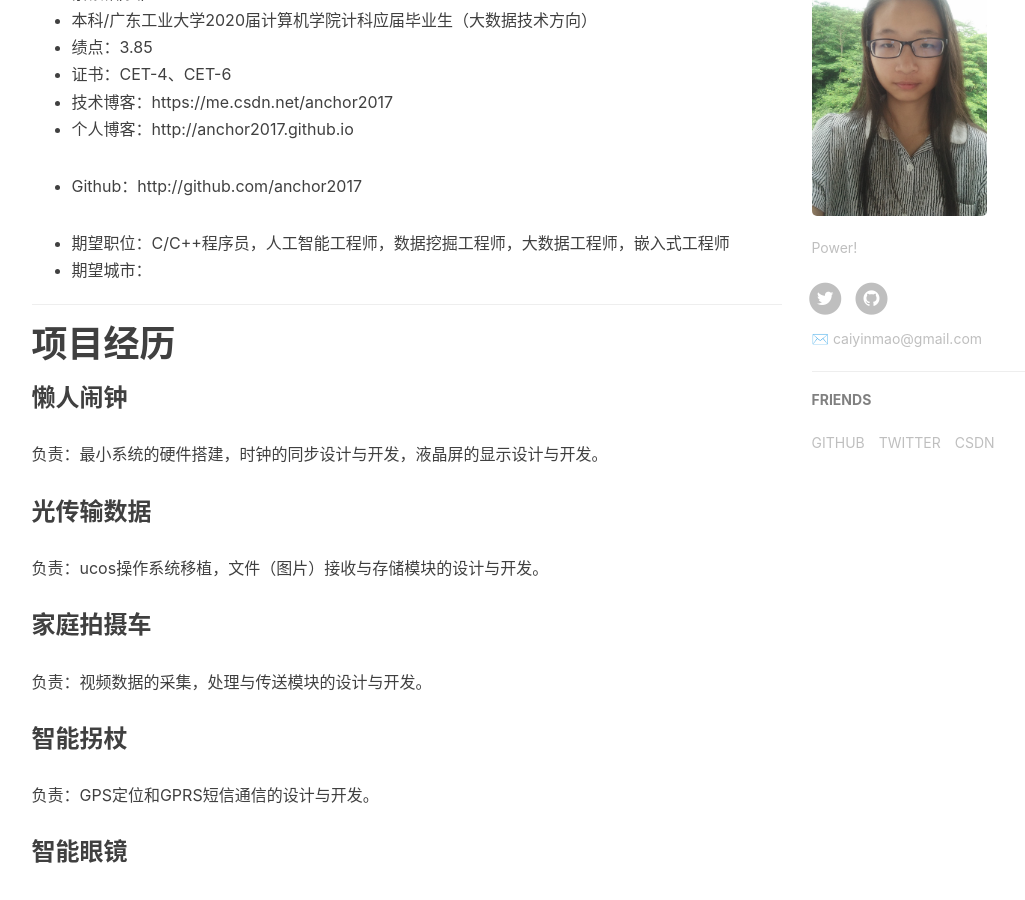
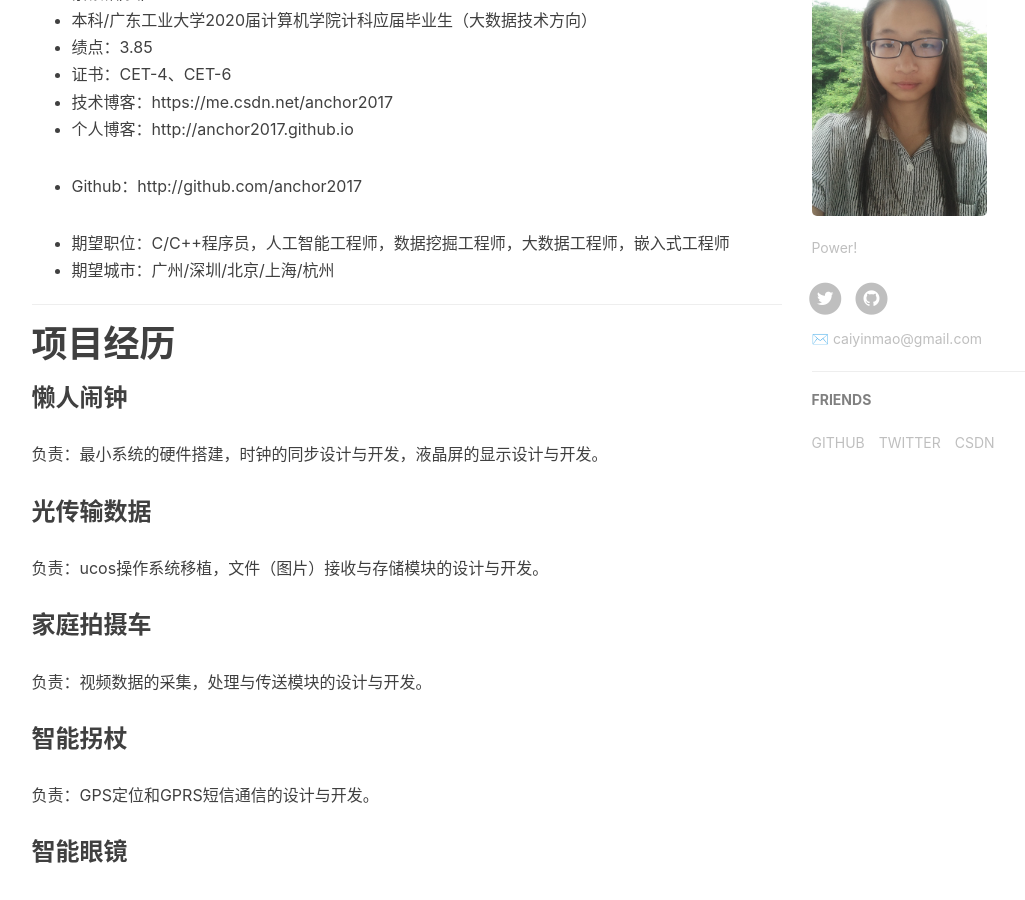
Before and after one commit to anchor2017/anchor2017.github.io, a Jekyll site: the page built from img/pf.md, in a window 1280 px wide and 900 px high, scrolled down 613 px. Shown: the whole window, without its empty margins (136-1161 px from the left). Built offline with Jekyll 4.4.1, drawn with Linux system fonts in a browser that asks for light colours; nearby versions of some CDN libraries; our own code applies the rules of GitHub Pages for plain Markdown files; comment, search, counter and statistics services are not loaded.

Commit message:
Update pf.md

```diff
--- a/img/pf.md
+++ b/img/pf.md
@@ -21,7 +21,7 @@
  - Github：http://github.com/anchor2017
 
  - 期望职位：C/C++程序员，人工智能工程师，数据挖掘工程师，大数据工程师，嵌入式工程师
- - 期望城市：
+ - 期望城市：广州/深圳/北京/上海/杭州
 
 ---
 
```
